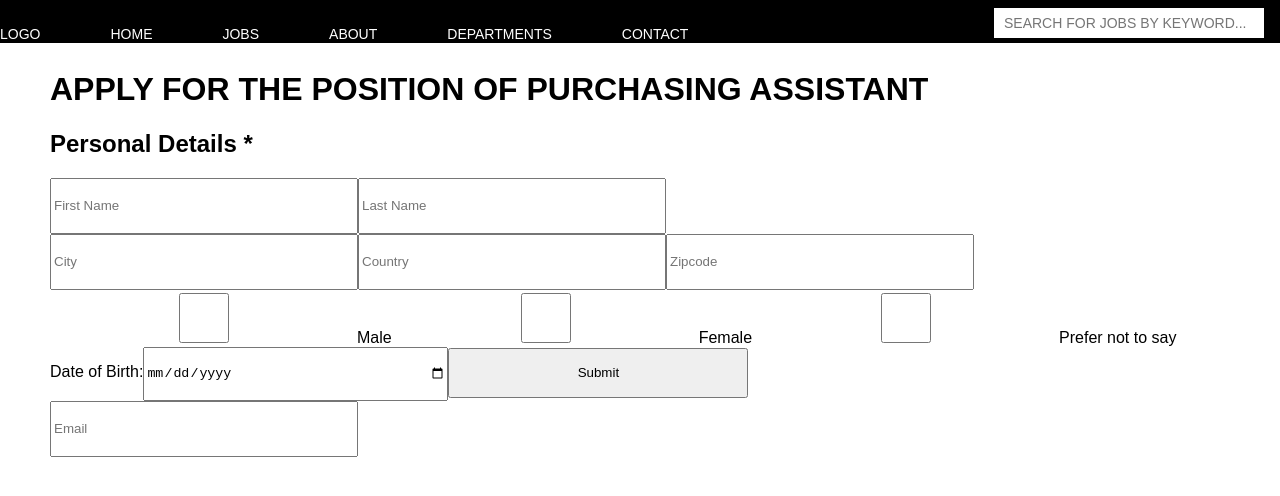
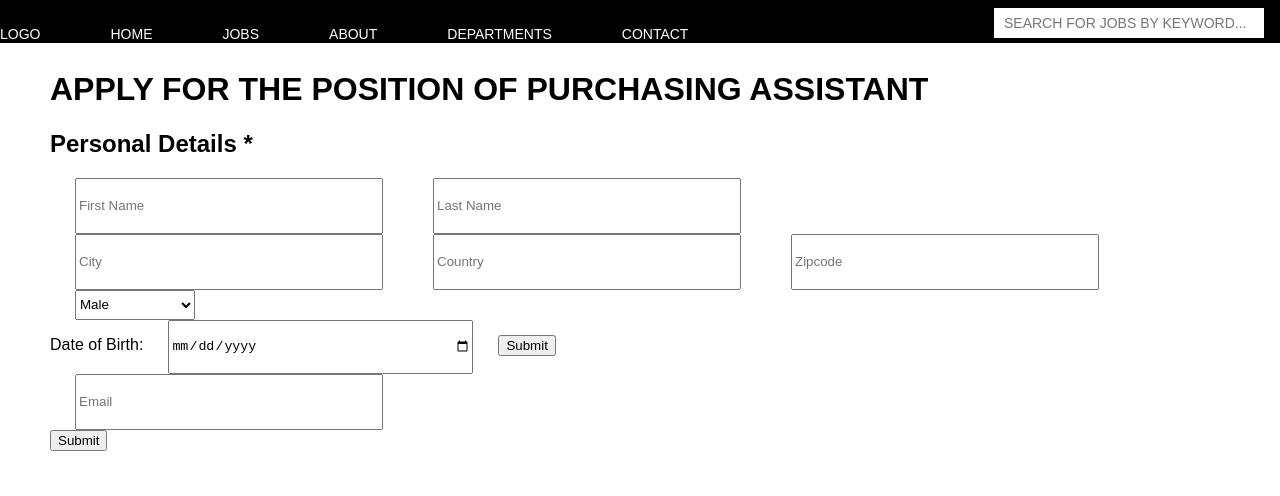
Before and after one commit to singhp1992/endouble, a React (Create React App) app: page / in a window 1280 px wide. Shown: the top 496 px of the page. Built offline with nearby package versions, Linux system fonts and the light colour scheme; the HTML template or start-up script is replaced by a standard one.

Commit message:
changed gender to dropdown

```diff
--- a/src/components/SubmitForm.jsx
+++ b/src/components/SubmitForm.jsx
@@ -22,16 +22,22 @@ class Submit extends PureComponent {
             <input type="text" placeholder="Country"></input>
             <input type="text" placeholder="Zipcode"></input>
             <br/>
-            <input type="checkbox" name="sex" value="male"></input>Male
-            <input type="checkbox" name="sex" value="female"></input>Female
-            <input type="checkbox" name="sex" value="female"></input>Prefer not to say
+
+            <select>
+                <option value="Male">Male</option>
+                <option value="Male">Female</option>
+                <option value="Male">Prefer not to say</option>
+            </select>
+
+
             <br/>
             Date of Birth:
             <input type="date" name="bday"></input>
-                    <input type="submit"></input>
+                    <button type="submit">Submit</button>
             <br/>
             <input type="email" placeholder="Email" name="email"></input>
             </form>
+                <button type="submit">Submit</button>
             </div>
         )
     }
--- a/src/components/submit.css
+++ b/src/components/submit.css
@@ -5,12 +5,16 @@
     padding-left: 50px;
 }
 
-/* .form {
-    padding-top: 50px;
-    float: left;
-} */
-
 .form input {
     width: 300px;
     height: 50px;
+    margin-left:25px;
+    margin-right:25px;
 }
+
+.form select {
+    width: 120px;
+    height: 30px;
+    margin-left:25px;
+    margin-right:25px;
+}
```
